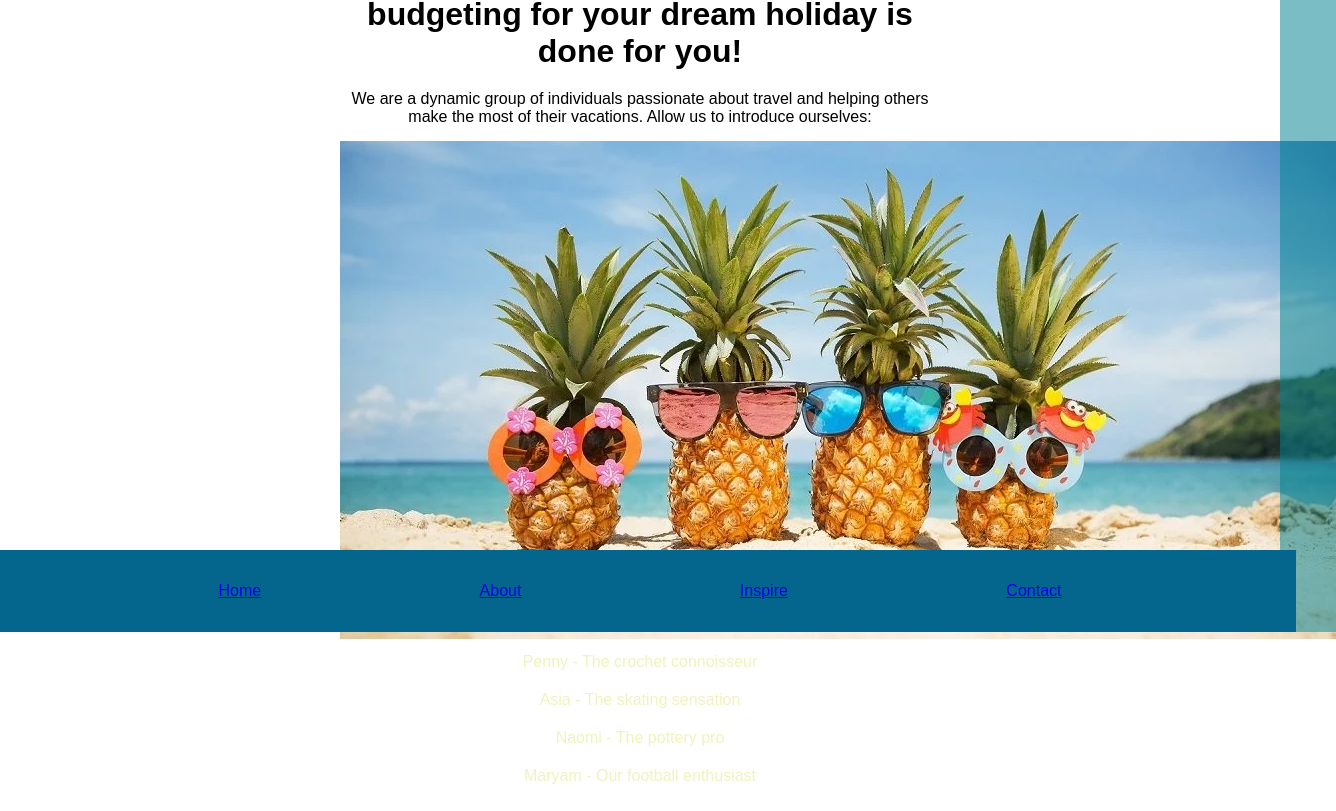
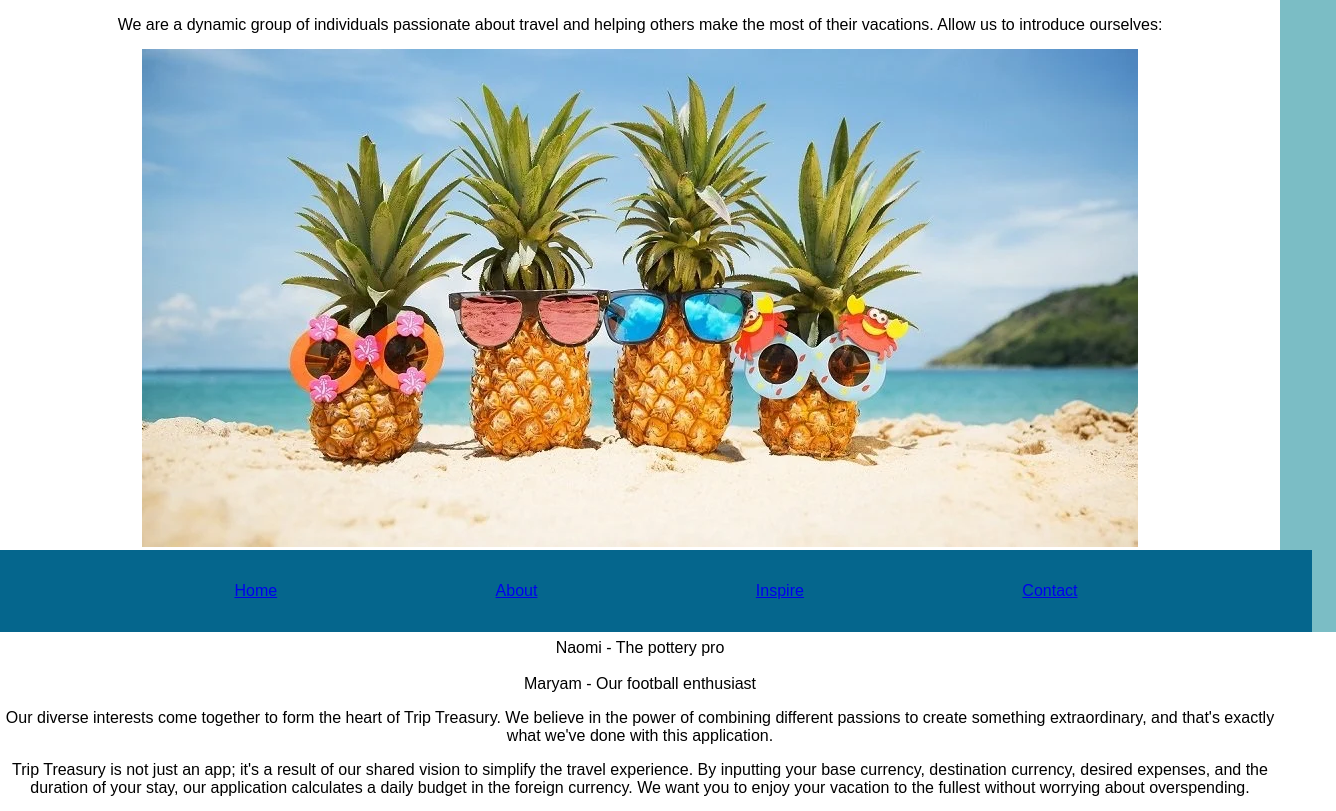
Before and after one commit to MaryamA123/TripTreasury, a React (Create React App) app in the folder budget_planner/: page /aboutus in a window 1280 px wide. Shown: the part 168-979 px from the top of the page, 1336 px wide, since content can reach past the window. Built offline with nearby package versions, Linux system fonts and the light colour scheme.

Commit message:
styling the aboutus page

```diff
--- a/budget_planner/src/pages/AboutUsPage.css
+++ b/budget_planner/src/pages/AboutUsPage.css
@@ -4,10 +4,9 @@
   height: 100vh;
 }
 
-  /* Add grid for the content */
 .content {
-    max-width: 600px; /* Adjust the width as needed */
   text-align: center;
+  border-width: thick;
 }
 
 /* Style the content if needed */
@@ -16,12 +15,17 @@
   margin-bottom: 20px;
 }
 
+img {
+  place-items: center;
+}
+
 p {
   margin-bottom: 15px;
 }
 
 ul {
-    list-style-type: none;
+  list-style-type: style type none;
+  color: black;
   padding: 0;
   margin: 0;
 }
--- a/budget_planner/src/pages/AboutUsPage.js
+++ b/budget_planner/src/pages/AboutUsPage.js
@@ -8,13 +8,11 @@ import './AboutUsPage.css';
 const AboutUsPage = () => {
     return (
 
+<>
 
-      <div className="container">
+        <Heading Heading="About us"/>
 
         <div className="content">
-
-
-        <Heading Heading="About us"/>
 
         <h2>
           Welcome to Trip Treasury, where budgeting for your dream holiday is done for you!
@@ -27,12 +25,18 @@ const AboutUsPage = () => {
 
         <img src={image} alt="pineappleimage" className="pineappleimage"/>
 
-        <ul>
-          <li>Penny - The crochet connoisseur</li>
-          <li>Asia - The skating sensation</li>
-          <li>Naomi - The pottery pro</li>
-          <li>Maryam - Our football enthusiast</li>
-        </ul>
+        <p>
+          Penny - The crochet connoisseur
+          <br></br>
+          <br></br>
+          Asia - The skating sensation
+          <br></br>
+          <br></br>
+          Naomi - The pottery pro
+          <br></br>
+          <br></br>
+          Maryam - Our football enthusiast
+          </p>
 
         <p>
           Our diverse interests come together to form the heart of Trip Treasury. We believe in the power of combining
@@ -57,8 +61,9 @@ const AboutUsPage = () => {
         </p>
         </div>
 
+
         <Footer/>
-      </div>
+        </>
     );
   };
 
```
Lines whose indentation alone changed are shown as unchanged.
